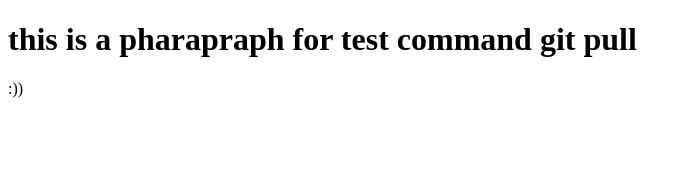
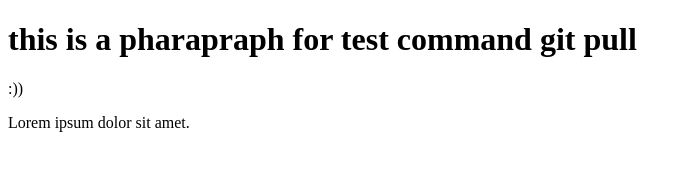
Before and after one commit to Mahdihosseinigig/gittest, a plain HTML site: page index.html in a window 1280 px wide. Shown: the whole page, without its empty margins (0-691 px from the left). Drawn offline with Linux system fonts and the light colour scheme.

Commit message:
update index.html

```diff
--- a/index.html
+++ b/index.html
@@ -8,5 +8,6 @@
 <body>
     <h1>this is a pharapraph for test command git pull</h1>
     <span>:))</span>
+    <P>Lorem ipsum dolor sit amet.</P>
 </body>
 </html>
```
